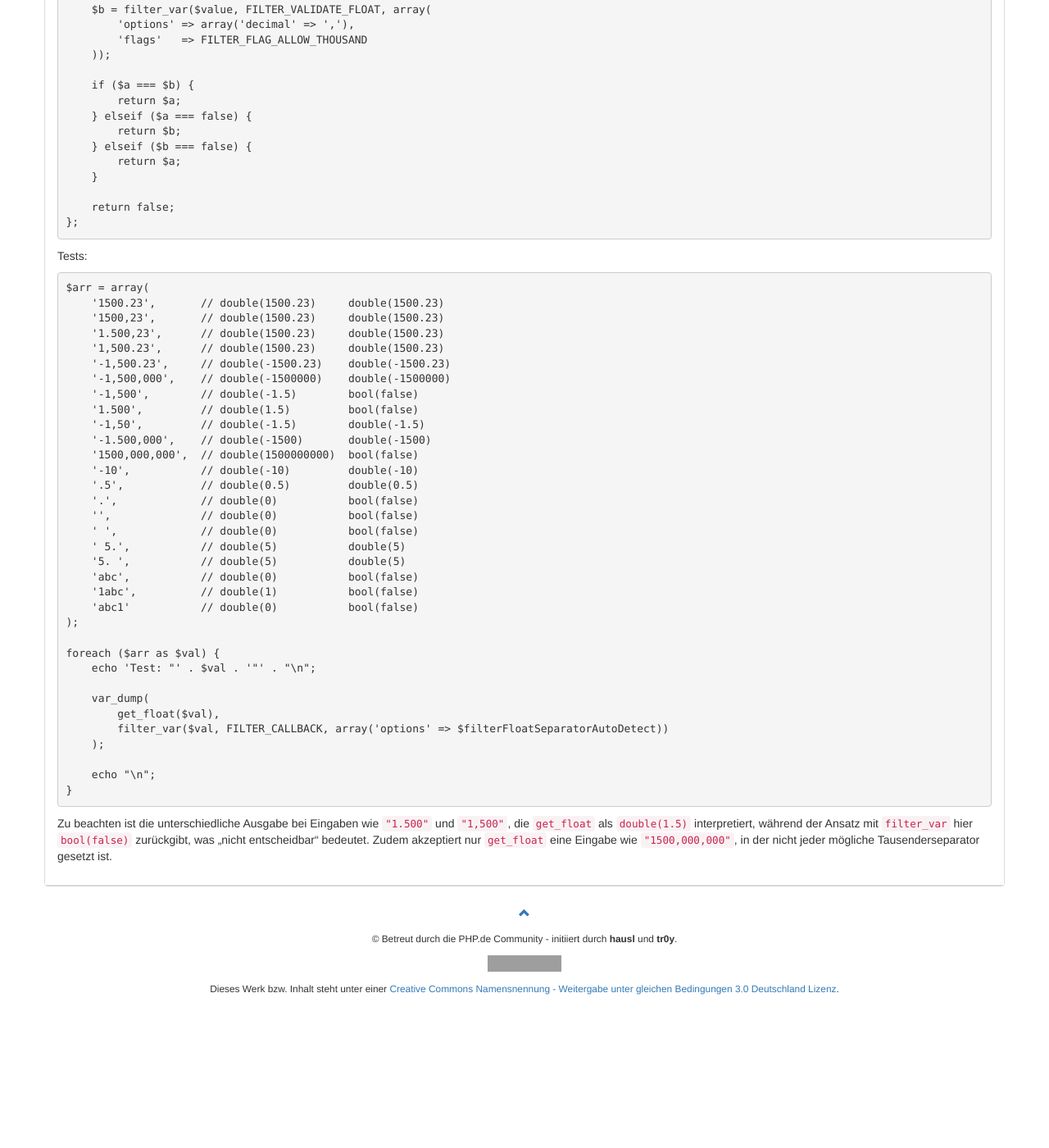
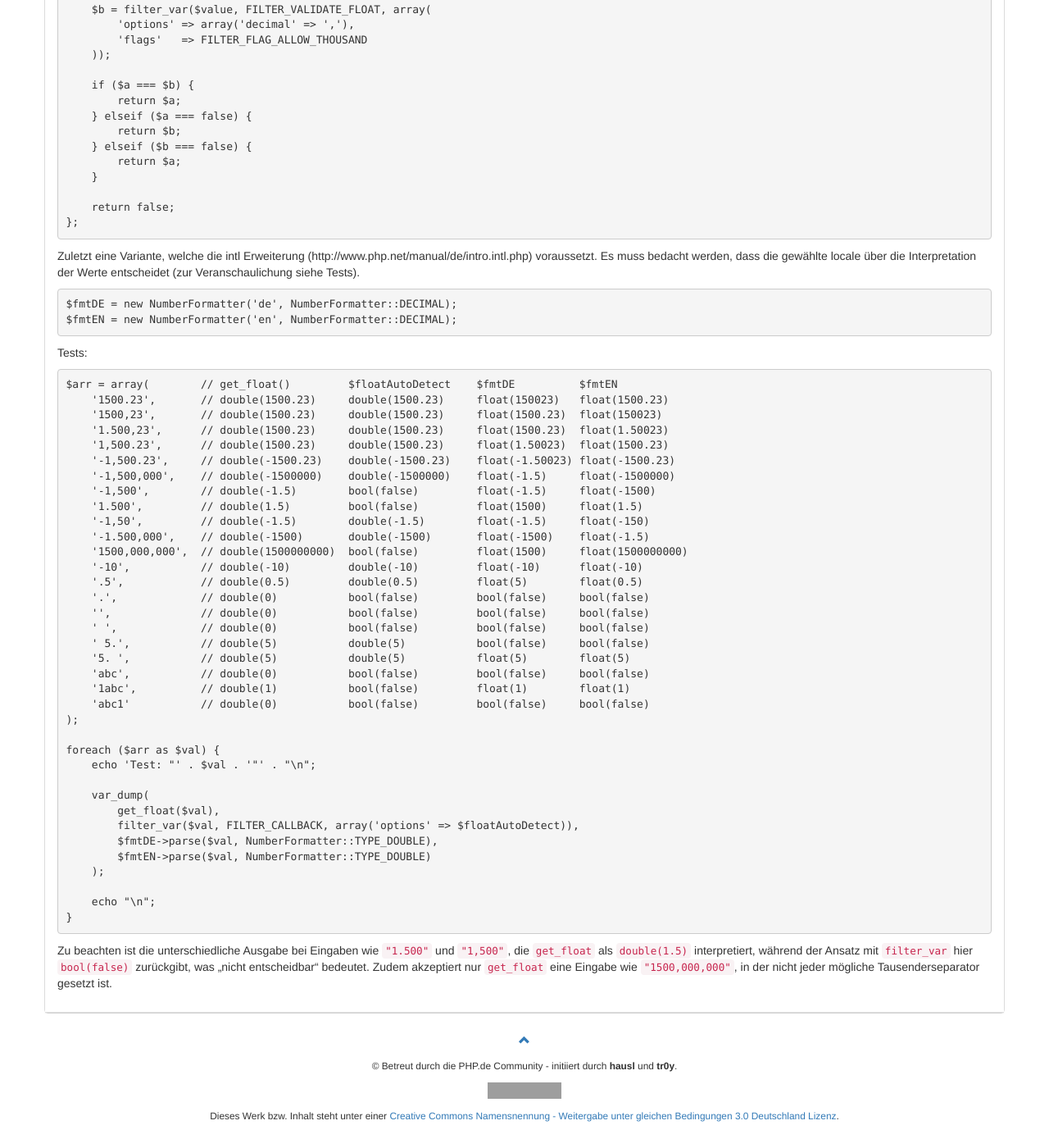
Before and after one commit to php-de/php-de.github.io, a Jekyll site: the page built from general/float-vereinheitlichen.md, in a window 1280 px wide and 1400 px high, scrolled down 1167 px. Shown: the whole window at 82% size. Built offline with Jekyll 4.4.1, drawn with Linux system fonts in a browser that asks for light colours; nearby versions of some CDN libraries; before the commit the page ends 2412 px from its top, so only the background shows below that; some of the changed text lies outside the part shown; grey boxes are pictures that could not be loaded.

Commit message:
Update weitere alternative + beispiele

```diff
--- a/general/float-vereinheitlichen.md
+++ b/general/float-vereinheitlichen.md
@@ -65,7 +68,7 @@ function get_float($value)
 Ein anderer Ansatz per [`filter_var`](http://php.net/filter_var):
 
 ~~~ php
-$filterFloatSeparatorAutoDetect = function ($value) {
+$floatAutoDetect = function ($value) {
     $a = filter_var($value, FILTER_VALIDATE_FLOAT, array(
         'options' => array('decimal' => '.'),
         'flags'   => FILTER_FLAG_ALLOW_THOUSAND
@@ -88,31 +91,39 @@ $filterFloatSeparatorAutoDetect = function ($value) {
 };
 ~~~
 
+Zuletzt eine Variante, welche die intl Erweiterung (http://www.php.net/manual/de/intro.intl.php) voraussetzt. Es muss bedacht werden, dass die gewählte locale über die Interpretation der Werte entscheidet (zur Veranschaulichung siehe Tests).
+
+~~~ php
+$fmtDE = new NumberFormatter('de', NumberFormatter::DECIMAL);
+$fmtEN = new NumberFormatter('en', NumberFormatter::DECIMAL);
+~~~
+
+
 Tests:
 
 ~~~ php
-$arr = array(
-    '1500.23',       // double(1500.23)     double(1500.23)
-    '1500,23',       // double(1500.23)     double(1500.23)
-    '1.500,23',      // double(1500.23)     double(1500.23)
-    '1,500.23',      // double(1500.23)     double(1500.23)
-    '-1,500.23',     // double(-1500.23)    double(-1500.23)
-    '-1,500,000',    // double(-1500000)    double(-1500000)
-    '-1,500',        // double(-1.5)        bool(false)
-    '1.500',         // double(1.5)         bool(false)
-    '-1,50',         // double(-1.5)        double(-1.5)
-    '-1.500,000',    // double(-1500)       double(-1500)
-    '1500,000,000',  // double(1500000000)  bool(false)
-    '-10',           // double(-10)         double(-10)
-    '.5',            // double(0.5)         double(0.5)
-    '.',             // double(0)           bool(false)
-    '',              // double(0)           bool(false)
-    ' ',             // double(0)           bool(false)
-    ' 5.',           // double(5)           double(5)
-    '5. ',           // double(5)           double(5)
-    'abc',           // double(0)           bool(false)
-    '1abc',          // double(1)           bool(false)
-    'abc1'           // double(0)           bool(false)
+$arr = array(        // get_float()         $floatAutoDetect    $fmtDE          $fmtEN
+    '1500.23',       // double(1500.23)     double(1500.23)     float(150023)   float(1500.23)
+    '1500,23',       // double(1500.23)     double(1500.23)     float(1500.23)  float(150023)
+    '1.500,23',      // double(1500.23)     double(1500.23)     float(1500.23)  float(1.50023)
+    '1,500.23',      // double(1500.23)     double(1500.23)     float(1.50023)  float(1500.23)
+    '-1,500.23',     // double(-1500.23)    double(-1500.23)    float(-1.50023) float(-1500.23)
+    '-1,500,000',    // double(-1500000)    double(-1500000)    float(-1.5)     float(-1500000)
+    '-1,500',        // double(-1.5)        bool(false)         float(-1.5)     float(-1500)
+    '1.500',         // double(1.5)         bool(false)         float(1500)     float(1.5)
+    '-1,50',         // double(-1.5)        double(-1.5)        float(-1.5)     float(-150)
+    '-1.500,000',    // double(-1500)       double(-1500)       float(-1500)    float(-1.5)
+    '1500,000,000',  // double(1500000000)  bool(false)         float(1500)     float(1500000000)
+    '-10',           // double(-10)         double(-10)         float(-10)      float(-10)
+    '.5',            // double(0.5)         double(0.5)         float(5)        float(0.5)
+    '.',             // double(0)           bool(false)         bool(false)     bool(false)
+    '',              // double(0)           bool(false)         bool(false)     bool(false)
+    ' ',             // double(0)           bool(false)         bool(false)     bool(false)
+    ' 5.',           // double(5)           double(5)           bool(false)     bool(false)
+    '5. ',           // double(5)           double(5)           float(5)        float(5)
+    'abc',           // double(0)           bool(false)         bool(false)     bool(false)
+    '1abc',          // double(1)           bool(false)         float(1)        float(1)
+    'abc1'           // double(0)           bool(false)         bool(false)     bool(false)
 );
 
 foreach ($arr as $val) {
@@ -120,7 +131,9 @@ foreach ($arr as $val) {
 
     var_dump(
         get_float($val),
-        filter_var($val, FILTER_CALLBACK, array('options' => $filterFloatSeparatorAutoDetect))
+        filter_var($val, FILTER_CALLBACK, array('options' => $floatAutoDetect)),
+        $fmtDE->parse($val, NumberFormatter::TYPE_DOUBLE),
+        $fmtEN->parse($val, NumberFormatter::TYPE_DOUBLE)
     );
 
     echo "\n";
```
Also changed, not shown: other parts of general/float-vereinheitlichen.md (+3 -0 lines).
